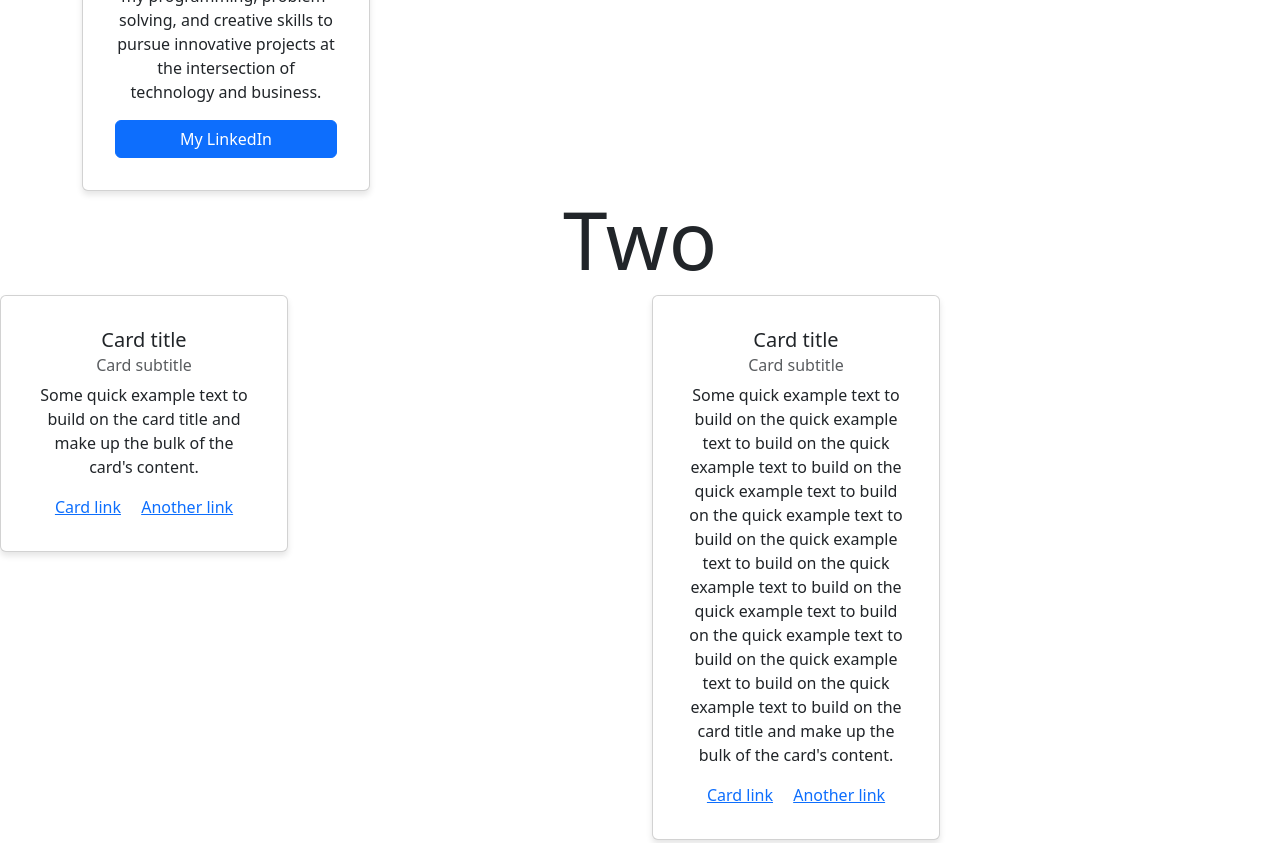
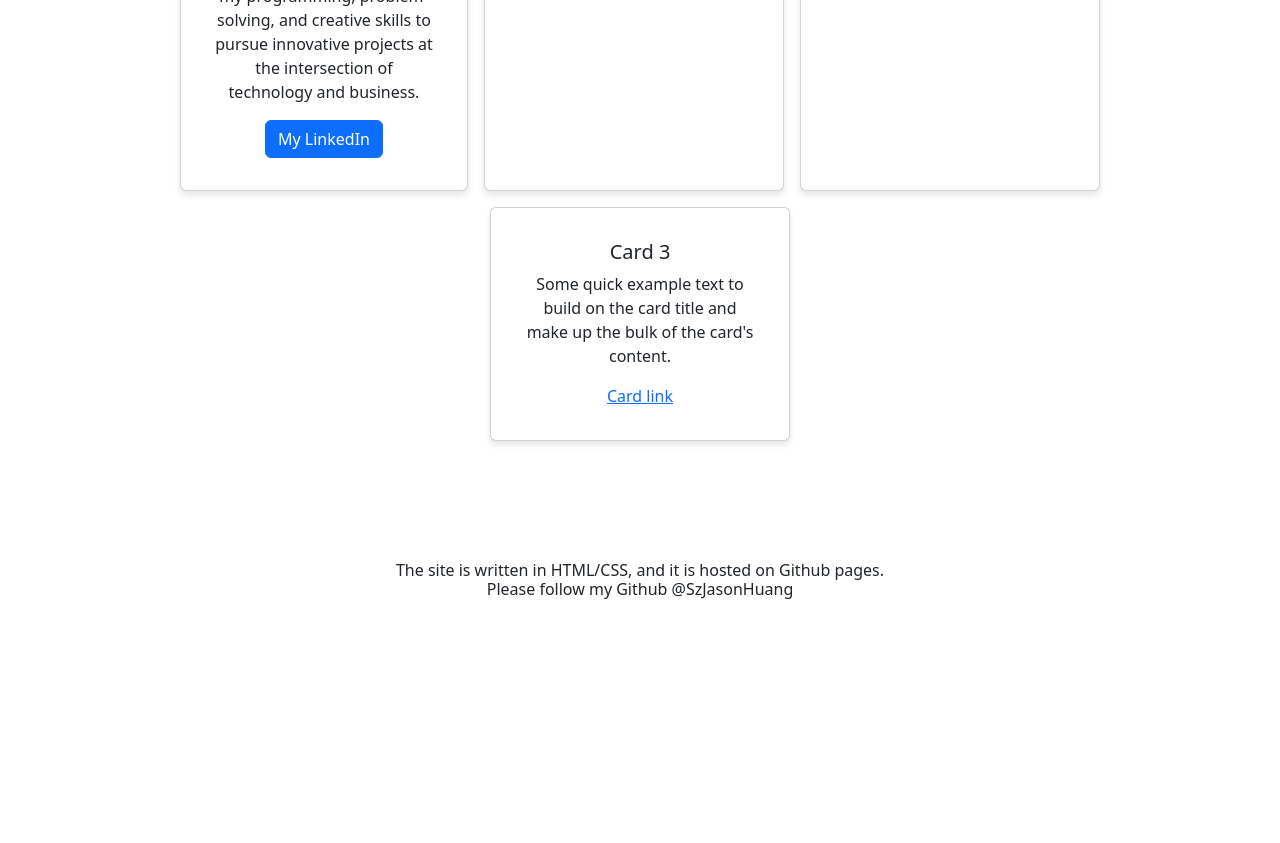
Before and after one commit to SzJasonHuang/PersonalWebsite, a plain HTML site: page index.html in a window 1280 px wide. Shown: the part 820-1663 px from the top of the page. After the commit the page ends 1427 px from the top, so only its background shows below. Drawn offline with nearby package versions, Linux system fonts and the light colour scheme.

Commit message:
minor update to website

```diff
--- a/index.html
+++ b/index.html
@@ -4,6 +4,7 @@
   <style>
     .card-container {
       display: flex;
+      flex-wrap: wrap;
       gap: 16px; /* Space between cards */
       justify-content: center; /* Align cards horizontally */
     }
@@ -11,7 +12,7 @@
       border: 1px solid #ccc;
       border-radius: 8px;
       padding: 16px;
-      width: 200px;
+      width: 300px;
       text-align: center;
       box-shadow: 0 4px 6px rgba(0, 0, 0, 0.1);
     }
@@ -62,11 +63,9 @@
     integrity="sha384-YvpcrYf0tY3lHB60NNkmXc5s9fDVZLESaAA55NDzOxhy9GkcIdslK1eN7N6jIeHz"
     crossorigin="anonymous"></script>
   <div class="container">
-    <div class="row">
-      <div class="col">
-
-        <h1 class="text-center display-1">About Me</h1>
-
+    <div class="text-center">
+      <h1 class="display-1">About Me</h1>
+      <div class="card-container">
         <div class="card" style="width: 18rem;">
           <img src="./images/My_Headshot.jpg" class="card-img-top" alt="...">
           <div class="card-body">
@@ -77,57 +76,39 @@
             Currently, I'm working towards honing my programming, problem-solving, and creative skills
             to pursue innovative projects at the intersection of technology and business.</p>
 
-             <div class="container text-center">
-              <div class="row align-items-start">
-                  <a href="https://www.linkedin.com/in\/jason-huang-0a64802a2/?otpToken=MTMwNzFjZTUxNjJmY2RjM2JjMmMwZmViNDExZGU0YjE4OWM4ZDM0MjlmYWU4NjZkN2JjZjA3NjY0NzVlNTVmMmYzZDRkMWU5NjVjZmM0ZGE3ZGE1YzljNmYzOWVlNzI0YzhjYjhmZmM0ODMzMWI1NGE1MzkwOTZjLDEsMQ%3D%3D&midSig=0Ap0KCckNATHw1&eid=k9kw3i-m4e0lgd3-4h&midToken=AQFCyFzxEVaIew&trkEmail=eml-email_job_alert_digest_01-header-0-profile_glimmer-null-k9kw3i%7Em4e0lgd3%7E4h-null-null&trk=eml-email_job_alert_digest_01-header-0-profile_glimmer&originalSubdomain=ca" class="btn btn-primary">My LinkedIn</a>
-                </div>
-              </div>
-            </div>
+            <a href="https://www.linkedin.com/in\/jason-huang-0a64802a2/?otpToken=MTMwNzFjZTUxNjJmY2RjM2JjMmMwZmViNDExZGU0YjE4OWM4ZDM0MjlmYWU4NjZkN2JjZjA3NjY0NzVlNTVmMmYzZDRkMWU5NjVjZmM0ZGE3ZGE1YzljNmYzOWVlNzI0YzhjYjhmZmM0ODMzMWI1NGE1MzkwOTZjLDEsMQ%3D%3D&midSig=0Ap0KCckNATHw1&eid=k9kw3i-m4e0lgd3-4h&midToken=AQFCyFzxEVaIew&trkEmail=eml-email_job_alert_digest_01-header-0-profile_glimmer-null-k9kw3i%7Em4e0lgd3%7E4h-null-null&trk=eml-email_job_alert_digest_01-header-0-profile_glimmer&originalSubdomain=ca" class="btn btn-primary">My LinkedIn</a>
+          </div>
+        </div>
 
-
-
-          </div>
-
-        </div>
-      </div>
-      <div class="col">
-        <h1 class="text-center display-1">Two</h1>
-      </div>
-    </div>
-    <div class="row">
-      <div class="col">
-        <div class="card" style="width: 18rem;">
+        <div class="card">
           <div class="card-body">
-            <h5 class="card-title">Card title</h5>
-            <h6 class="card-subtitle mb-2 text-body-secondary">Card subtitle</h6>
+            <h5 class="card-title">Card 1</h5>
             <p class="card-text">Some quick example text to build on the card title and make up the bulk of the card's content.</p>
             <a href="#" class="card-link">Card link</a>
-            <a href="#" class="card-link">Another link</a>
           </div>
         </div>
-      </div>
-      <div class="col">
-        <div class="card" style="width: 18rem;">
+        <div class="card">
           <div class="card-body">
-            <h5 class="card-title">Card title</h5>
-            <h6 class="card-subtitle mb-2 text-body-secondary">Card subtitle</h6>
-            <p class="card-text">Some quick example text to build on the quick example text to build on the quick example text to build on the quick example text to build on the quick example text to build on the quick example text to build on the quick example text to build on the quick example text to build on the quick example text to build on the quick example text to build on the quick example text to build on the card title and make up the bulk of the card's content.</p>
+            <h5 class="card-title">Card 2</h5>
+            <p class="card-text">Some quick example text to build on the card title and make up the bulk of the card's content.</p>
             <a href="#" class="card-link">Card link</a>
-            <a href="#" class="card-link">Another link</a>
+          </div>
+        </div>
+        <div class="card">
+          <div class="card-body">
+            <h5 class="card-title">Card 3</h5>
+            <p class="card-text">Some quick example text to build on the card title and make up the bulk of the card's content.</p>
+            <a href="#" class="card-link">Card link</a>
           </div>
         </div>
       </div>
     </div>
   </div>
 
-<br>
-<br>
-<br>
-<br>
-<br>
+  <br><br><br><br><br>
 
   <h6 class="text-center">The site is written in HTML/CSS, and it is hosted on Github pages. <br>
-  Please follow my Github @SzJasonHuang </h>
+  Please follow my Github @SzJasonHuang </h6>
 </body>
 
 </html>
```
